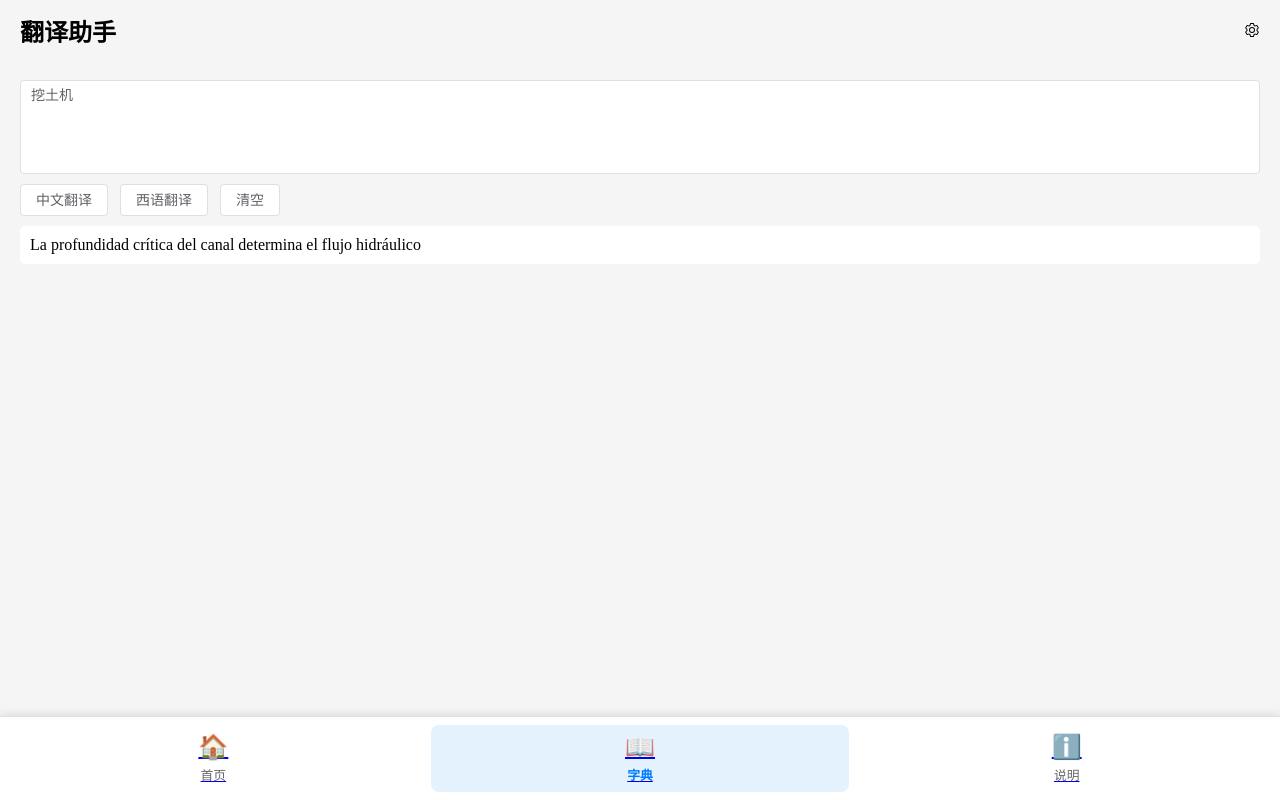
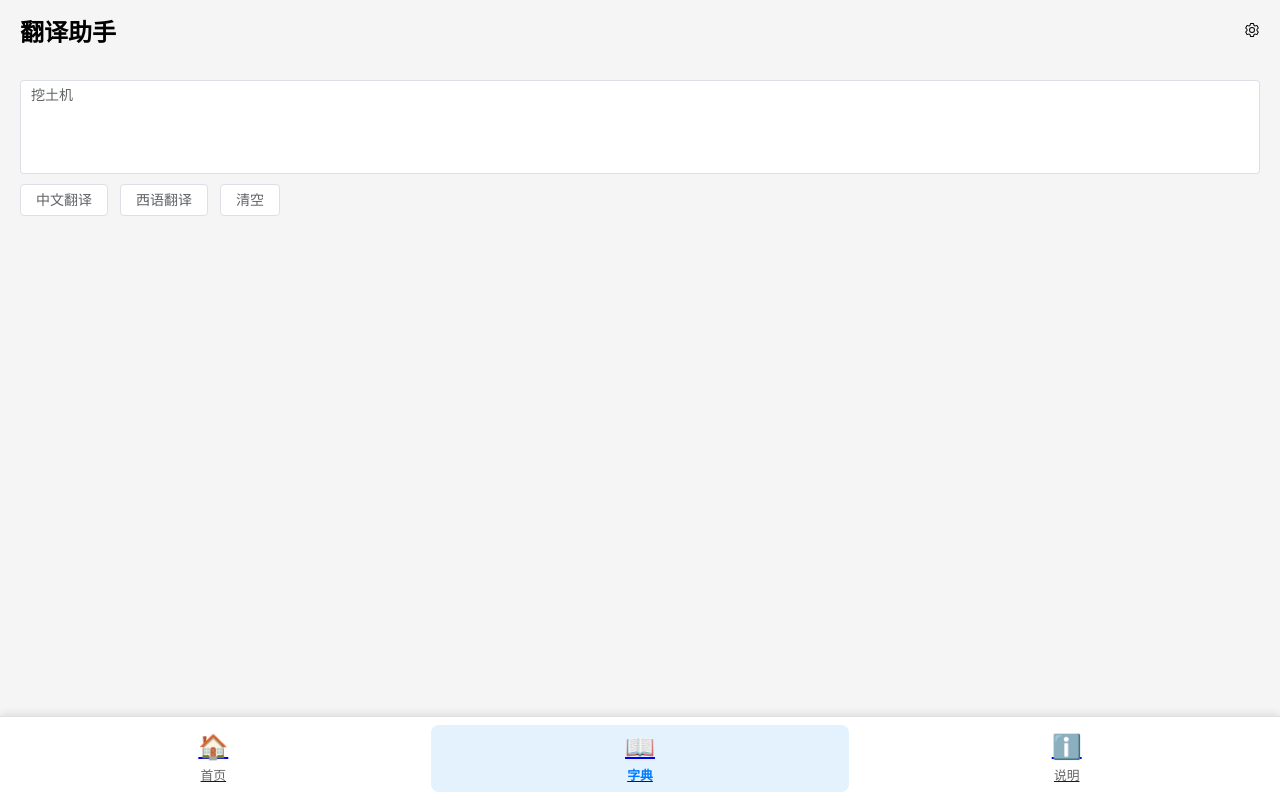
Before and after one commit to dingxyang/tauri2demo, a Vue app in the folder frontend/: page /dictionary in a window 1280 px wide. Built offline with nearby package versions, Linux system fonts and the light colour scheme.

Commit message:
fix: 清空默认值

```diff
--- a/frontend/src/pages/dictionary/index.vue
+++ b/frontend/src/pages/dictionary/index.vue
@@ -62,7 +62,7 @@ import TextSelectionPopup from './components/TextSelectionPopup.vue';
 const router = useRouter();
 const settingsStore = useSettingsStore();
 const userInput = ref('挖土机');
-const markdownResult = ref("La profundidad crítica del canal determina el flujo hidráulico");
+const markdownResult = ref("");
 const isLoading = ref(false);
 const streamingText = ref(""); // 存储流式输出的原始文本
 const useStreaming = ref(true); // 默认使用流式输出
```
